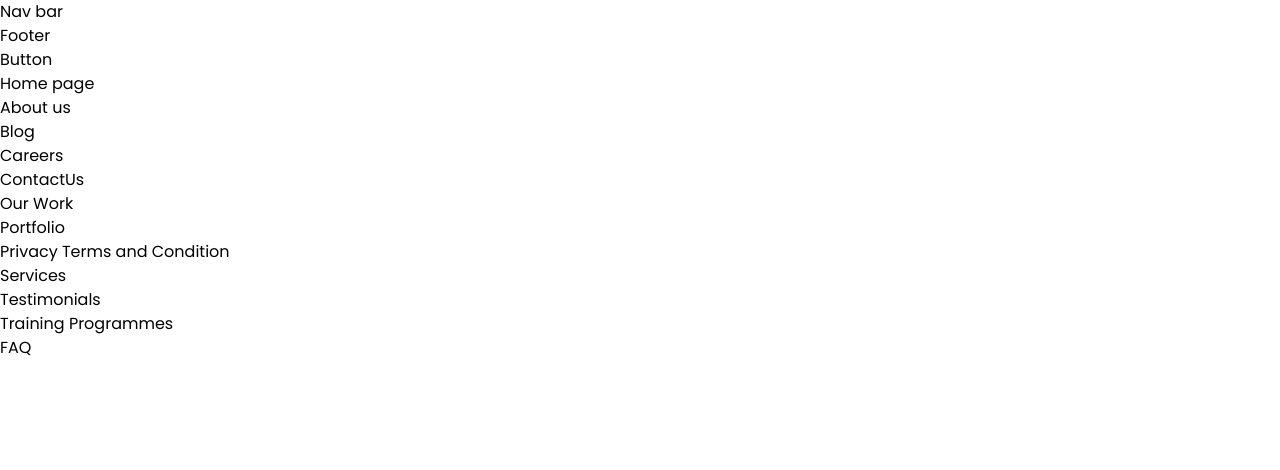
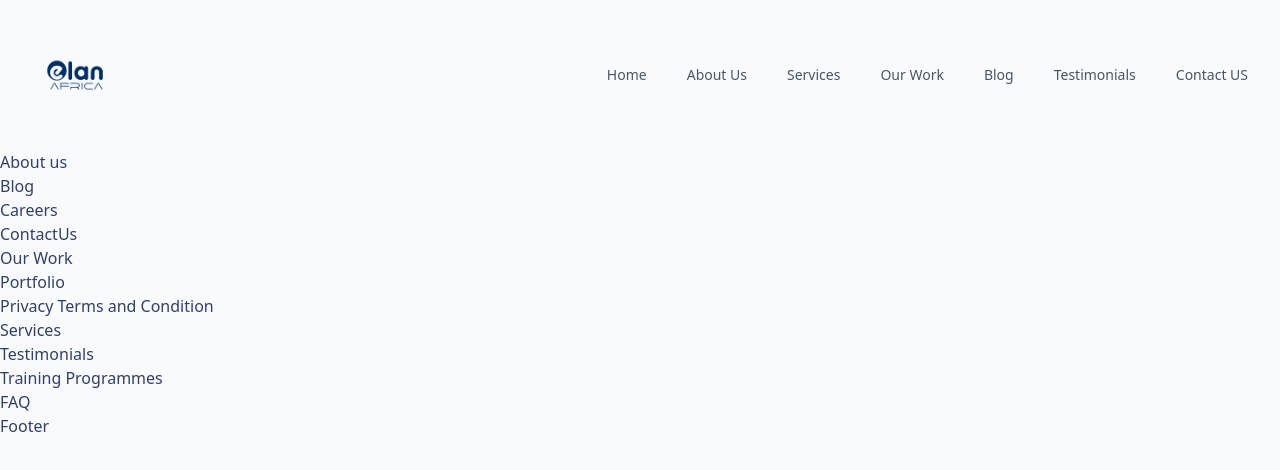
Before and after one commit to elanafrica/elan-website, a Next.js app: page / in a window 1280 px wide. Shown: the top 470 px of the page. Built offline with nearby package versions, Linux system fonts and the light colour scheme.

Commit message:
added navbar

```diff
--- a/components/Footer.js
+++ /dev/null
@@ -1,11 +0,0 @@
-import React from 'react'
-
-function Footer() {
-  return (
-    <div>
-      <p>Footer</p>
-    </div>
-  )
-}
-
-export default Footer
--- /dev/null
+++ b/components/Footer.jsx
@@ -0,0 +1,11 @@
+import React from "react";
+
+function Footer() {
+  return (
+    <div>
+      <p>Footer</p>
+    </div>
+  );
+}
+
+export default Footer;
--- a/components/NavBar.js
+++ /dev/null
@@ -1,11 +0,0 @@
-import React from 'react'
-
-function AboutUs() {
-  return (
-    <div>
-      <p> Nav bar</p>
-    </div>
-  )
-}
-
-export default AboutUs
--- /dev/null
+++ b/components/Navbar.jsx
@@ -0,0 +1,123 @@
+import React, { useState } from "react";
+import Link from "next/link";
+import Image from "next/image";
+import logo from "../public/logo.png";
+
+function Navbar() {
+  const [isOpen, setIsOpen] = useState(false);
+
+  const toggleMenu = () => {
+    setIsOpen(!isOpen);
+  };
+
+  return (
+    <header className="text-gray-600 body-font max-w-7xl mx-auto">
+      <div className="container mx-auto flex p-5 gap-3 flex-col md:flex-row items-center">
+        <Link
+          href="/"
+          className="flex title-font font-medium items-center text-gray-900 mb-4 md:mb-0"
+        >
+          <Image
+            className="flex title-font font-medium  text-gray-900 mb-4 md:mb-0"
+            src={logo}
+            alt="logo"
+            width={110}
+            priority
+          />
+          {/* <span className="text-black ml-2 font-medium text-lg">
+                Elan Africa
+              </span> */}
+        </Link>
+        <div className="md:hidden flex">
+          <button
+            className="hamburger-menu"
+            aria-label="Open Menu"
+            onClick={toggleMenu}
+          >
+            {isOpen ? (
+              <svg
+                xmlns="http://www.w3.org/2000/svg"
+                className="h-6 w-6"
+                fill="none"
+                viewBox="0 0 24 24"
+                stroke="currentColor"
+              >
+                <path
+                  strokeLinecap="round"
+                  strokeLinejoin="round"
+                  strokeWidth="2"
+                  d="M6 18L18 6M6 6l12 12"
+                />
+              </svg>
+            ) : (
+              <svg
+                xmlns="http://www.w3.org/2000/svg"
+                className="h-6 w-6"
+                fill="none"
+                viewBox="0 0 24 24"
+                stroke="currentColor"
+              >
+                <path
+                  strokeLinecap="round"
+                  strokeLinejoin="round"
+                  strokeWidth="2"
+                  d="M4 6h16M4 12h16M4 18h16"
+                />
+              </svg>
+            )}
+          </button>
+        </div>
+
+        <nav
+          className={`md:ml-auto md:flex items-center text-base justify-center gap-4 ${
+            isOpen ? "flex flex-col mt-4" : "hidden"
+          } sm:flex-row`}
+        >
+          <Link
+            href="/"
+            className="text-black-300 hover:bg-gray-700 hover:text-white px-3 py-2 rounded-md text-sm font-medium"
+          >
+            Home
+          </Link>
+          <Link
+            href="/about"
+            className="text-black-300 hover:bg-gray-700 hover:text-white px-3 py-2 rounded-md text-sm font-medium"
+          >
+            About Us
+          </Link>
+          <Link
+            href="/services"
+            className="text-black-300 hover:bg-gray-700 hover:text-white px-3 py-2 rounded-md text-sm font-medium"
+          >
+            Services
+          </Link>
+          <Link
+            href="/portfolio"
+            className="text-black-300 hover:bg-gray-700 hover:text-white px-3 py-2 rounded-md text-sm font-medium"
+          >
+            Our Work
+          </Link>
+          <Link
+            href="/blog"
+            className="text-black-300 hover:bg-gray-700 hover:text-white px-3 py-2 rounded-md text-sm font-medium"
+          >
+            Blog
+          </Link>
+          <Link
+            href="/testimonials"
+            className="text-black-300 hover:bg-gray-700 hover:text-white px-3 py-2 rounded-md text-sm font-medium"
+          >
+            Testimonials
+          </Link>
+          <Link
+            href="/contact"
+            className="text-black-300 hover:bg-gray-700 hover:text-white px-3 py-2 rounded-md text-sm font-medium"
+          >
+            Contact US
+          </Link>
+        </nav>
+      </div>
+    </header>
+  );
+}
+export default Navbar;
--- a/pages/HomePage.js
+++ b/pages/HomePage.js
@@ -1,11 +1,7 @@
-import React from 'react'
+import React from "react";
 
 function HomePage() {
-  return (
-    <div>
-      <p>Home page</p>
-    </div>
-  )
+  return <div></div>;
 }
 
-export default HomePage
+export default HomePage;
--- a/pages/index.js
+++ b/pages/index.js
@@ -1,27 +1,27 @@
-import Image from 'next/image'
-import NavBar from '@/components/Navbar'
-import Footer from '@/components/Footer'
-import Button from '@/components/Button'
-import HomePage from './HomePage'
-import AboutUs from './AboutUs'
-import Blog from './Blog'
-import Careers from './Careers'
-import ContactUs from './ContactUs'
-import OurWork from './OurWork'
-import Portfolio from './Portfolio'
-import PrivacyTermsCondition from './PrivacyTermsCondition'
-import Services from './Services'
-import Testimonials from './Testimonials'
-import TrainingProg from './TrainingProg'
-import FAQ from './FAQ'
+import Image from "next/image";
 
+import Button from "@/components/Button";
+import HomePage from "./HomePage";
+import AboutUs from "./AboutUs";
+import Blog from "./Blog";
+import Careers from "./Careers";
+import ContactUs from "./ContactUs";
+import OurWork from "./OurWork";
+import Portfolio from "./Portfolio";
+import PrivacyTermsCondition from "./PrivacyTermsCondition";
+import Services from "./Services";
+import Testimonials from "./Testimonials";
+import TrainingProg from "./TrainingProg";
+import FAQ from "./FAQ";
+
+import Navbar from "@/components/Navbar";
+import Footer from "@/components/Footer";
 
 export default function Home() {
   return (
     <main>
-      <NavBar />
-      <Footer />
-      <Button />
+      <Navbar />
+
       <HomePage />
       <AboutUs />
       <Blog />
@@ -34,6 +34,7 @@ export default function Home() {
       <Testimonials />
       <TrainingProg />
       <FAQ />
+      <Footer />
     </main>
-  )
+  );
 }
--- a/styles/globals.css
+++ b/styles/globals.css
@@ -1,11 +1,14 @@
-@import url('https://fonts.googleapis.com/css2?family=Josefin+Sans&family=Poppins:ital,wght@0,100;0,200;0,300;0,400;0,500;0,600;0,700;0,800;0,900;1,100;1,200;1,300;1,400;1,500;1,600;1,700;1,800;1,900&display=swap');
+@import url("https://fonts.googleapis.com/css2?family=Josefin+Sans&family=Poppins:ital,wght@0,100;0,200;0,300;0,400;0,500;0,600;0,700;0,800;0,900;1,100;1,200;1,300;1,400;1,500;1,600;1,700;1,800;1,900&display=swap");
 
 @tailwind base;
 @tailwind components;
 @tailwind utilities;
 
 @layer base {
-    body {
-        @apply font-body
-    }
+  body,
+  html {
+    min-height: 100vh;
+    background: #f8fafe;
+    color: #324063;
+  }
 }
```
Also changed, not shown: components/Asset/elan logo.PNG (added), public/logo.png (added).
